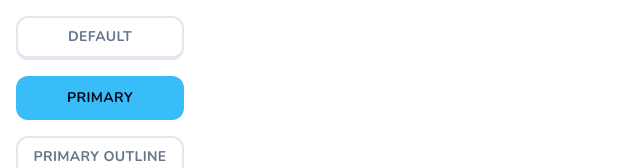
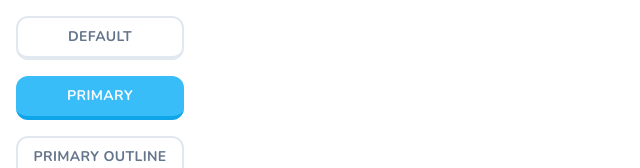
Before and after one commit to curlydoodle/duolingo-clone-nextjs, a Next.js app: page / in a window 1280 px wide. Shown: the top 168 px of the page, without its empty margins (0-640 px from the left). Built offline with nearby package versions, Linux system fonts and the light colour scheme.

Commit message:
update the button.tsx

```diff
--- a/components/ui/button.tsx
+++ b/components/ui/button.tsx
@@ -11,7 +11,9 @@ const buttonVariants = cva(
       variant: {
         default:
           "bg-white text-black border-slate-200 border-2 border-b-[4px] active:border-b-2 hover:bg-slate-100 text-slate-500",
-        primary: "bg-sky-400",
+        primary:
+          "bg-sky-400 text-primary-foreground hover:bg-sky-400/90 border-sky-500 border-b-4 active:border-b-0",
+        primaryOutline: "bg-white text-sky-500 hover:bg-slate-100",
       },
       size: {
         default: "h-11 px-4 py-2",
```
